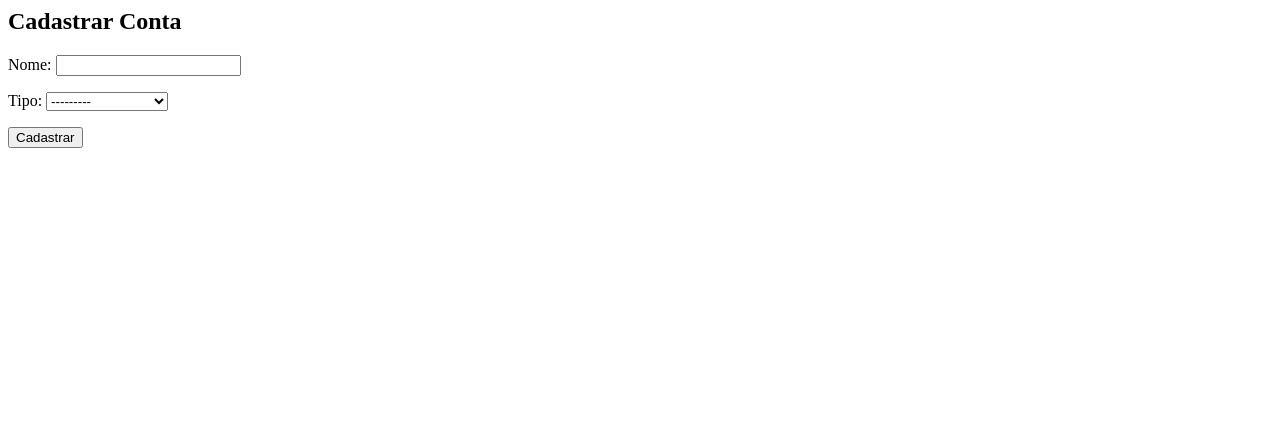
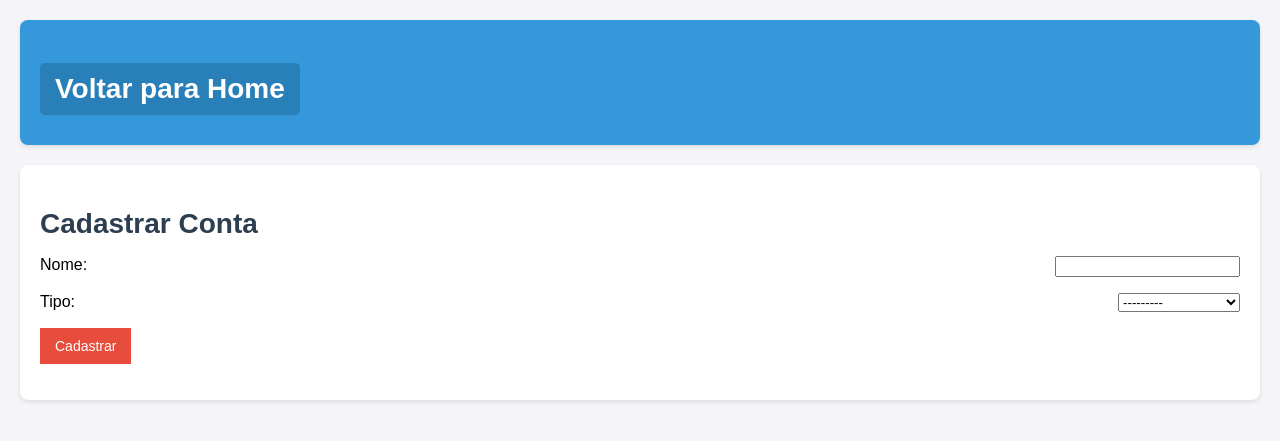
Before and after one commit to univesp-computacao-projeto-integrador/controlefinanceiro, a Django app: page /cadastrar_conta/ in a window 1280 px wide. Shown: the top 441 px of the page. Run offline with Django 5.2, Linux system fonts and the light colour scheme.

Commit message:
atualização front de páginas pendentes

```diff
--- a/controle/static/css/home.css
+++ b/controle/static/css/home.css
@@ -113,8 +113,8 @@ button {
     background-color: #e74c3c;
     color: white;
     border: none;
-    padding: 8px 12px;
-    border-radius: 5px;
+    padding: 10px 15px;
+    border-radius: 0px;
     cursor: pointer;
     font-size: 14px;
 }
@@ -247,3 +247,8 @@ a:hover {
     font-weight: bold;
     color: #27ae60;
 }
+
+form p{
+display: flex;
+justify-content: space-between;
+}
--- a/controle/templates/controle/cadastrar_categoria.html
+++ b/controle/templates/controle/cadastrar_categoria.html
@@ -7,6 +7,7 @@
     </div>
 </div>
 
+<div>
 <h2>Cadastrar Nova Categoria</h2>
 
 <form method="post">
@@ -14,3 +15,4 @@
     {{ form.as_p }}  <!-- Renderiza os campos do formulário -->
     <button type="submit" class="btn btn-primary">Cadastrar</button>
 </form>
+</div>
--- a/controle/templates/controle/cadastrar_conta.html
+++ b/controle/templates/controle/cadastrar_conta.html
@@ -1,6 +1,17 @@
+{% load static %}
+<head><link rel="stylesheet" href="{% static 'css/home.css' %}"></head>
+
+<div class="nav_new">
+    <div class="nav_item">
+        <h2><a href="{% url 'home' %}">Voltar para Home</a></h2>
+    </div>
+</div>
+
+<div>
 <h2>Cadastrar Conta</h2>
 <form method="post">
     {% csrf_token %}
     {{ form.as_p }}
     <button type="submit">Cadastrar</button>
 </form>
+</div>
```
Also changed, not shown: controle/templates/controle/registrar_transacao.html (+11 -0 lines).
